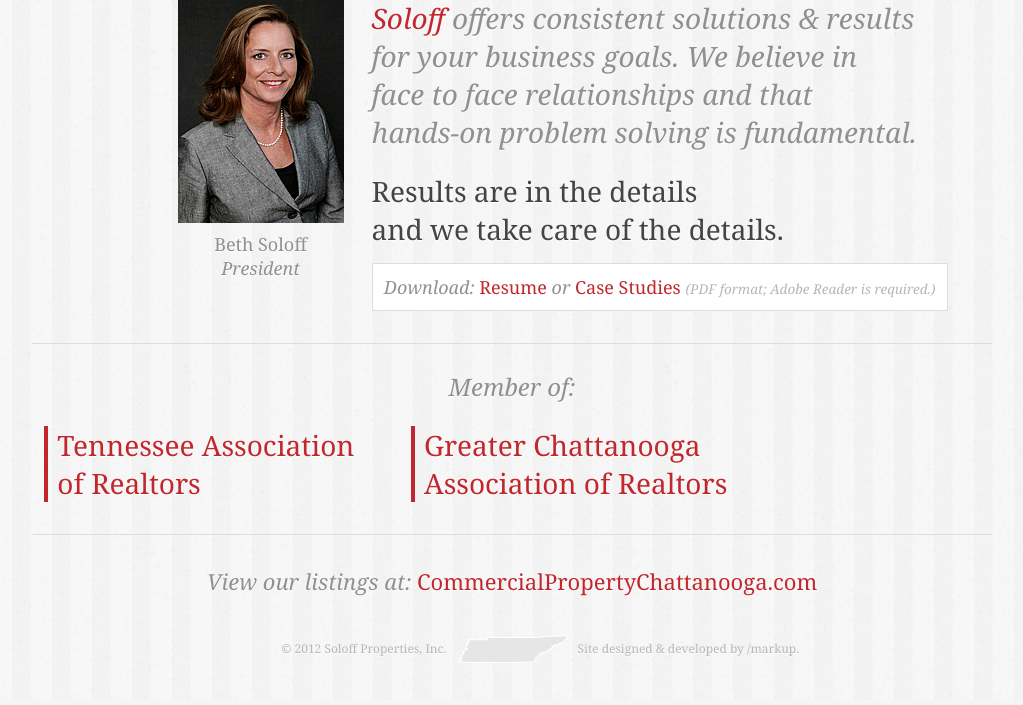
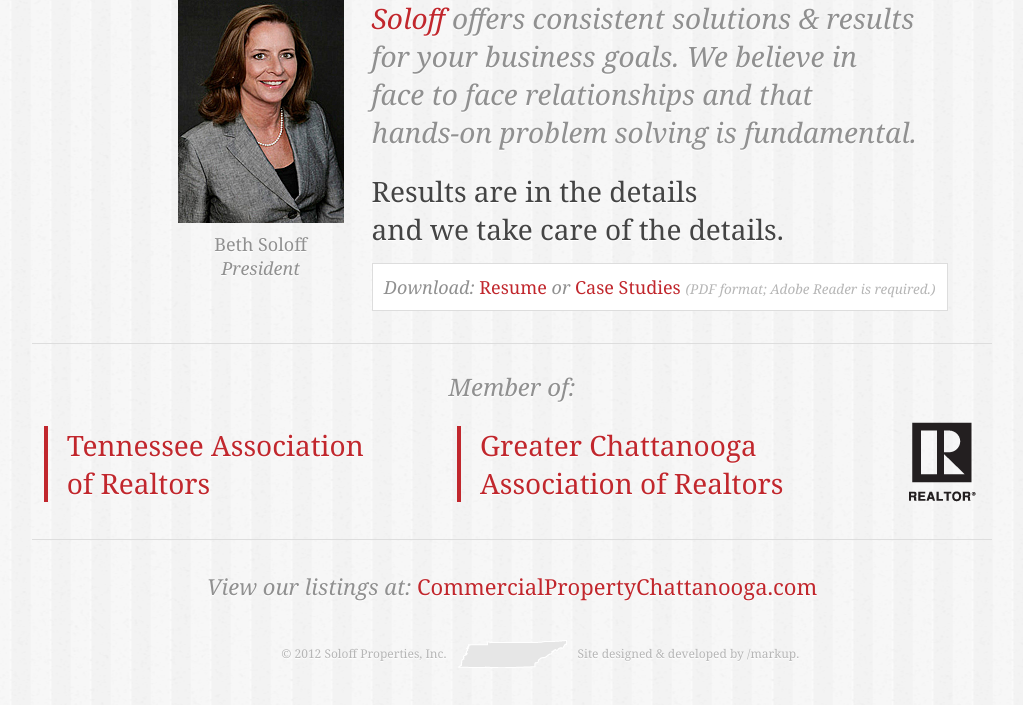
Before and after one commit to markup/soloff, a PHP site: page / in a window 1280 px wide. Shown: the part 1230-1935 px from the top of the page, without its empty margins (128-1151 px from the left). Before the commit the page ends 1892 px from the top, so only its background shows below. Run offline with PHP 8.4, Linux system fonts and the light colour scheme.

Commit message:
Realtor logo & styles.

```diff
--- a/index.html
+++ b/index.html
@@ -112,6 +112,7 @@
       <hr>
       <section id="memberships">
         <h4>Member of:</h4>
+        <img src="img/RealtorLogo.png">
         <ul>
           <li>
             <a href="http://www.tarnet.com" title="Visit the Tennessee Association of Realtors">Tennessee Association <br>of Realtors</a>
--- a/stylesheets/main.css
+++ b/stylesheets/main.css
@@ -259,14 +259,17 @@ section {
 
 #memberships h4 {
   font-style: italic; }
+#memberships img {
+  float: right;
+  margin-top: 1em; }
 #memberships ul {
   width: 100%;
   margin: 1.5em auto 0; }
   #memberships ul li {
     float: left;
     width: auto;
-    padding: 0 0 0 1%;
-    margin: 0 6% 0 0;
+    padding: 0 0 0 2%;
+    margin: 0 10% 0 0;
     border-left: 4px solid #c1272d; }
     #memberships ul li.last {
       margin-right: 0; }
--- a/stylesheets/sass/main.sass
+++ b/stylesheets/sass/main.sass
@@ -253,14 +253,17 @@ section
 #memberships
   h4
     font-style: italic
+  img
+    float: right
+    margin-top: 1em
   ul
     width: 100%
     margin: 1.5em auto 0
     li
       float: left
       width: auto
-      padding: 0 0 0 1%
-      margin: 0 6% 0 0
+      padding: 0 0 0 2%
+      margin: 0 10% 0 0
       border-left: 4px solid $red
       &.last
         margin-right: 0
```
Also changed, not shown: img/RealtorLogo.png (added).
